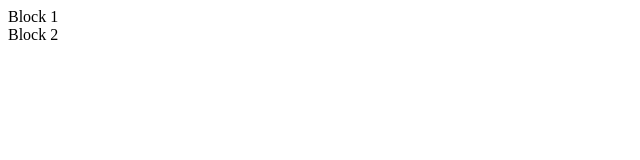
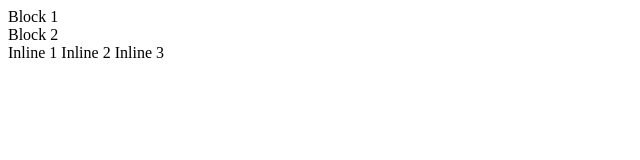
Before and after one commit to najeem-ali/WDW-0785, a plain HTML site: page Web Designing Workshop Assignment/Assignment 3/index.html in a window 1280 px wide. Shown: the whole page, without its empty margins (0-640 px from the left). Drawn offline with Linux system fonts and the light colour scheme.

Commit message:
Assignment 3 - Added inline elements, completed

```diff
--- a/Web Designing Workshop Assignment/Assignment 3/index.html
+++ b/Web Designing Workshop Assignment/Assignment 3/index.html
@@ -7,5 +7,9 @@
 <body>
     <div>Block 1</div>
     <div>Block 2</div>
+
+    <span>Inline 1</span>
+    <span>Inline 2</span>
+    <span>Inline 3</span>
 </body>
 </html>
```
